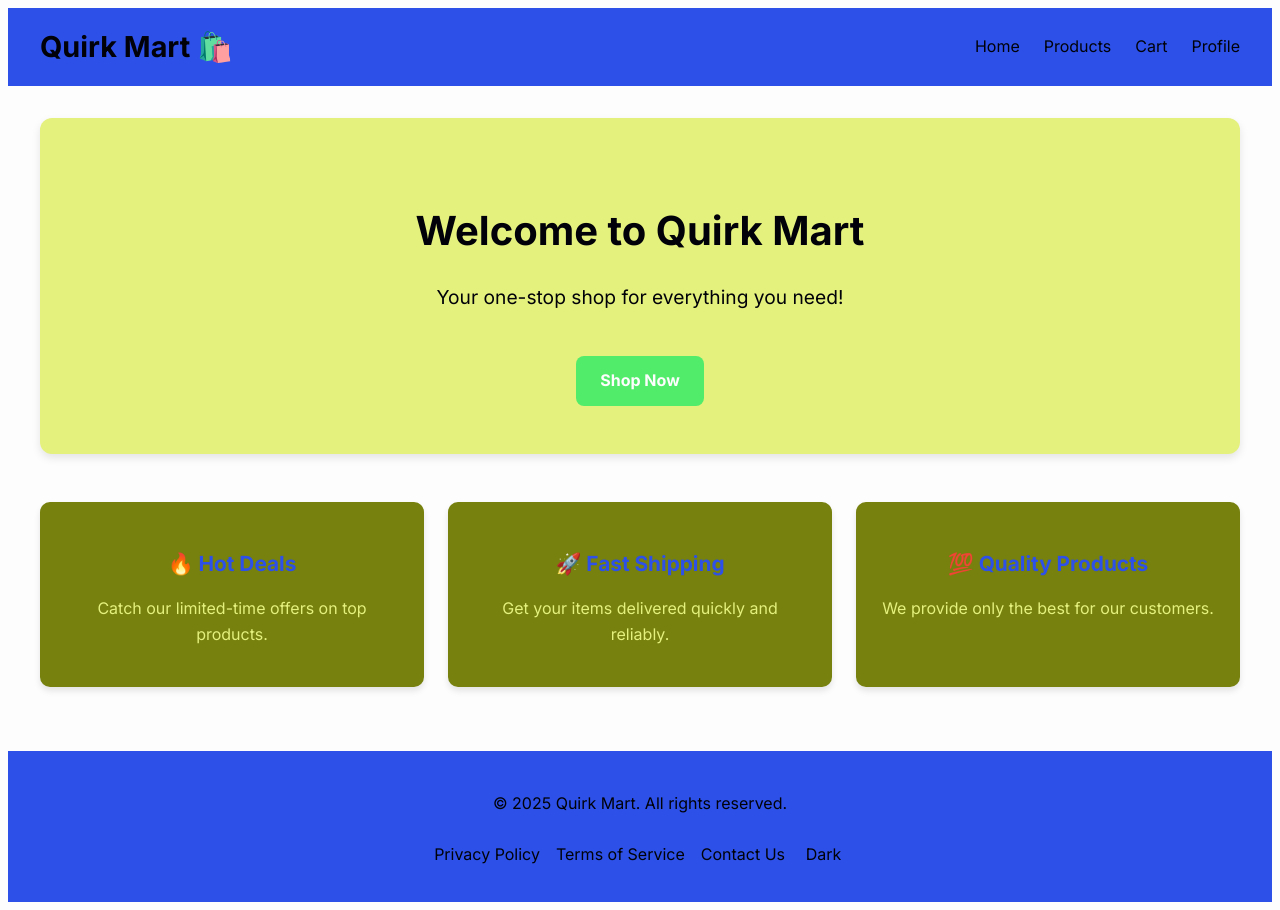
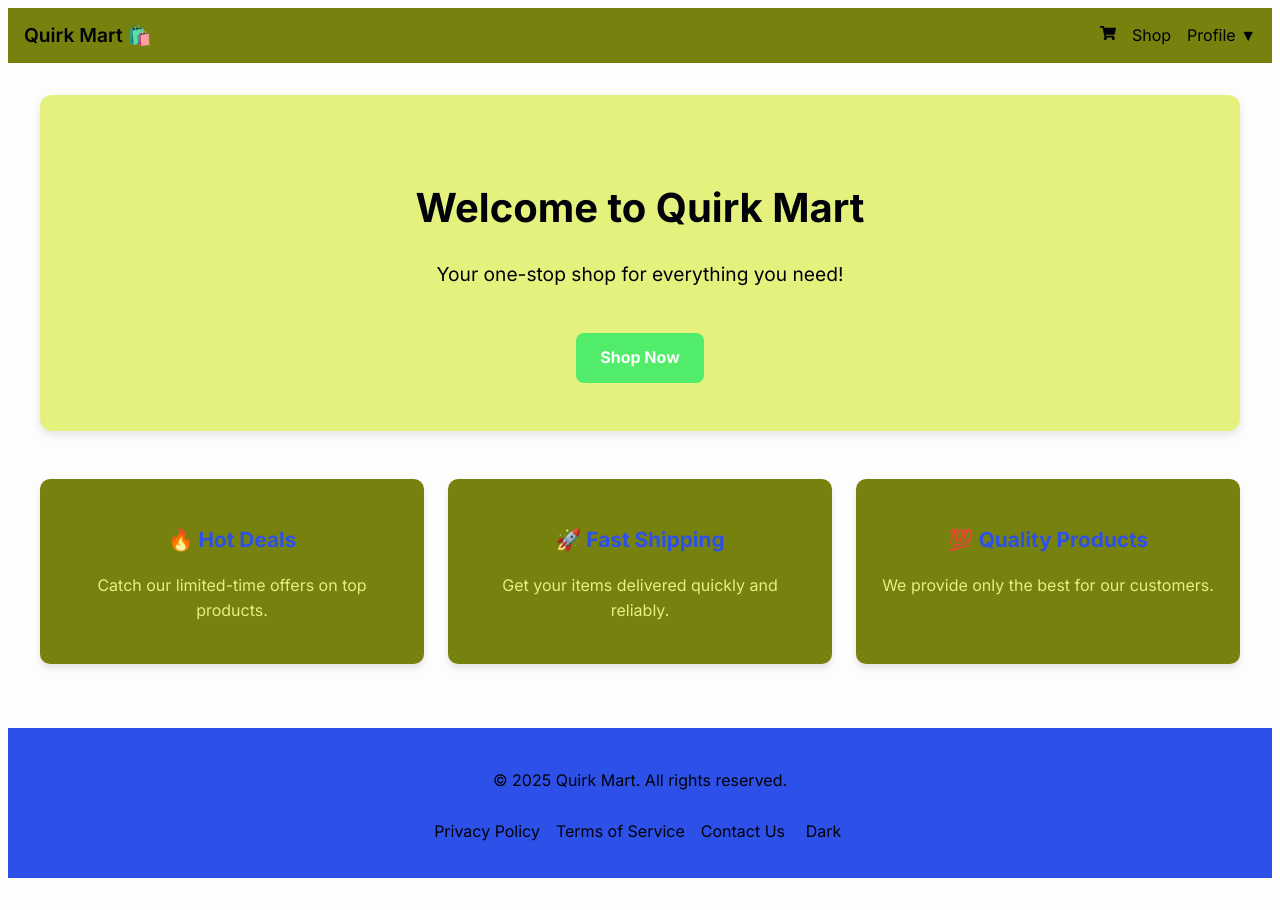
Before and after one commit to ClintasaurusRex/quirk-mart, a React (Vite) app in the folder client/: page / in a window 1280 px wide. After the commit the page ends 886 px from the top, so only its background shows below. Built offline with nearby package versions, Linux system fonts and the light colour scheme.

Commit message:
Changed navbar

```diff
--- a/client/package.json
+++ b/client/package.json
@@ -13,6 +13,7 @@
     "axios": "^1.7.9",
     "react": "^19.0.0",
     "react-dom": "^19.0.0",
+    "react-icons": "^5.5.0",
     "react-router-dom": "^7.2.0",
     "sass": "^1.85.1"
   },
--- a/client/src/components/Navbar.jsx
+++ b/client/src/components/Navbar.jsx
@@ -1,17 +1,37 @@
-import { Link } from 'react-router-dom';
-import './Navbar.scss';
+import { useState } from "react";
+import { Link } from "react-router-dom";
+import "./Navbar.scss";
+import { FaShoppingCart } from "react-icons/fa";
 
 function Navbar() {
+  const [showDropdown, setShowDropdown] = useState(false);
+
+  const handleToggle = () => {
+    setShowDropdown((prev) => !prev);
+  };
+
   return (
     <header className="navbar">
       <div className="navbar__logo">
         <Link to="/">Quirk Mart 🛍️</Link>
       </div>
       <nav className="navbar__links">
-        <Link to="/">Home</Link>
-        <Link to="/products">Products</Link>
-        <Link to="/cart">Cart</Link>
-        <Link to="/profile">Profile</Link>
+        <Link to="/cart" aria-label="Cart">
+          <FaShoppingCart aria-hidden="true" />
+        </Link>
+        <Link to="/products">Shop</Link>
+        <div className="navbar__profile">
+          <button onClick={handleToggle} className="navbar__profile-button">
+            Profile {showDropdown ? "▲" : "▼"}
+          </button>
+          {showDropdown && (
+            <div className="navbar__profile-dropdown">
+              <Link to="/profile">View Profile</Link>
+              <Link to="/settings">Settings</Link>
+              <button>Logout</button>
+            </div>
+          )}
+        </div>
       </nav>
     </header>
   );
--- a/client/src/components/Navbar.scss
+++ b/client/src/components/Navbar.scss
@@ -1,27 +1,81 @@
 .navbar {
   display: flex;
+  align-items: center;
   justify-content: space-between;
-  align-items: center;
-  padding: 1rem 2rem;
-  background-color: var(--primary);
-  color: var(--text);
+  padding: 0.75rem 1rem;
+  background-color: var(--card);
 
-  &__logo a {
-    font-size: 1.8rem;
-    font-weight: bold;
-    color: var(--text);
-    text-decoration: none;
+  &__logo {
+    a {
+      text-decoration: none;
+      font-weight: 600;
+      font-size: 1.2rem;
+      color: var(--text);
+    }
   }
 
-  &__links a {
-    margin-left: 1.5rem;
-    color: var(--text);
-    text-decoration: none;
-    font-weight: 500;
+  &__links {
+    display: flex;
+    align-items: center;
 
-    &:hover {
-      text-decoration: underline;
-      color: var(--accent);
+    a {
+      margin-left: 1rem;
+      text-decoration: none;
+      color: var(--text);
+
+      &:hover {
+        color: var(--primary);
+      }
+    }
+  }
+
+
+  &__profile {
+    position: relative;
+    margin-left: 1rem;
+
+
+    &-button {
+      background: none;
+      border: none;
+      font: inherit;
+      color: var(--text);
+      cursor: pointer;
+      font-size: 1rem;
+
+      &:hover {
+        color: var(--primary);
+      }
+    }
+
+
+    &-dropdown {
+      position: absolute;
+      top: 2.5rem;
+      right: 0;
+      background-color: var(--background);
+      border: 1px solid var(--text);
+      padding: 0.5rem;
+      box-shadow: 0 2px 6px rgba(0, 0, 0, 0.2);
+      z-index: 999;
+
+      a,
+      button {
+        display: block;
+        width: 100%;
+        text-align: left;
+        padding: 0.5rem 0;
+        margin: 0.25rem 0;
+        background: none;
+        border: none;
+        text-decoration: none;
+        color: var(--text);
+        cursor: pointer;
+
+        &:hover {
+          color: var(--primary);
+        }
+      }
     }
   }
 }
--- a/client/src/pages/Home.scss
+++ b/client/src/pages/Home.scss
@@ -55,6 +55,7 @@
       &:hover {
         transform: translateY(-5px);
         box-shadow: 0 6px 12px rgba(0, 0, 0, 0.15);
+        cursor: pointer;
       }
 
       h3 {
--- a/client/src/styles/_themes.scss
+++ b/client/src/styles/_themes.scss
@@ -1,3 +1,5 @@
+@use "sass:map";
+
 $themes: (
   light: (
     text: #010209,
@@ -18,7 +20,7 @@ $themes: (
 );
 
 @mixin theme($theme) {
-  $colors: map-get($themes, $theme);
+  $colors: map.get($themes, $theme);
   @each $name, $color in $colors {
     --#{$name}: #{$color};
   }
```
Also changed, not shown: 1 other file (tests, documents, lock files or other folders).
